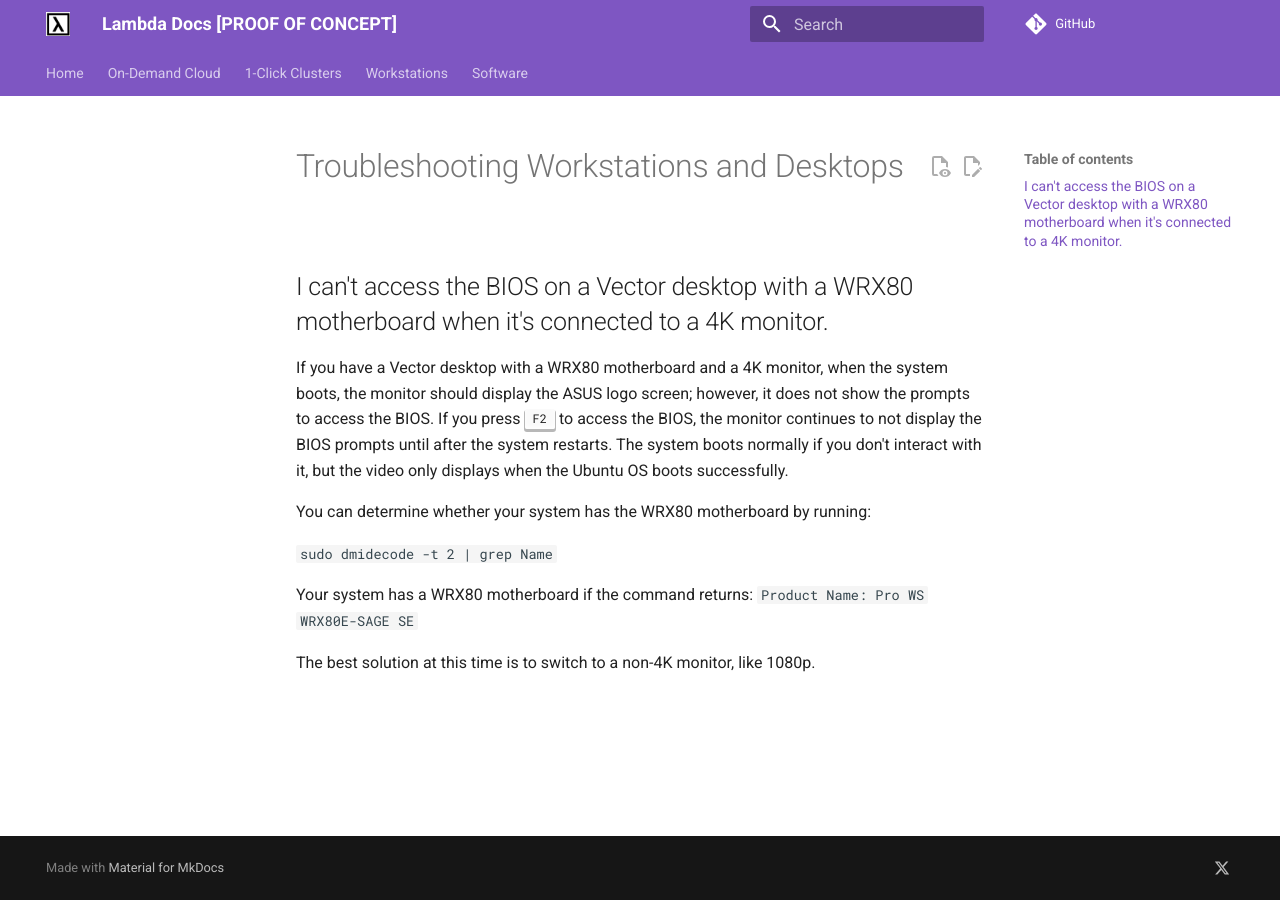
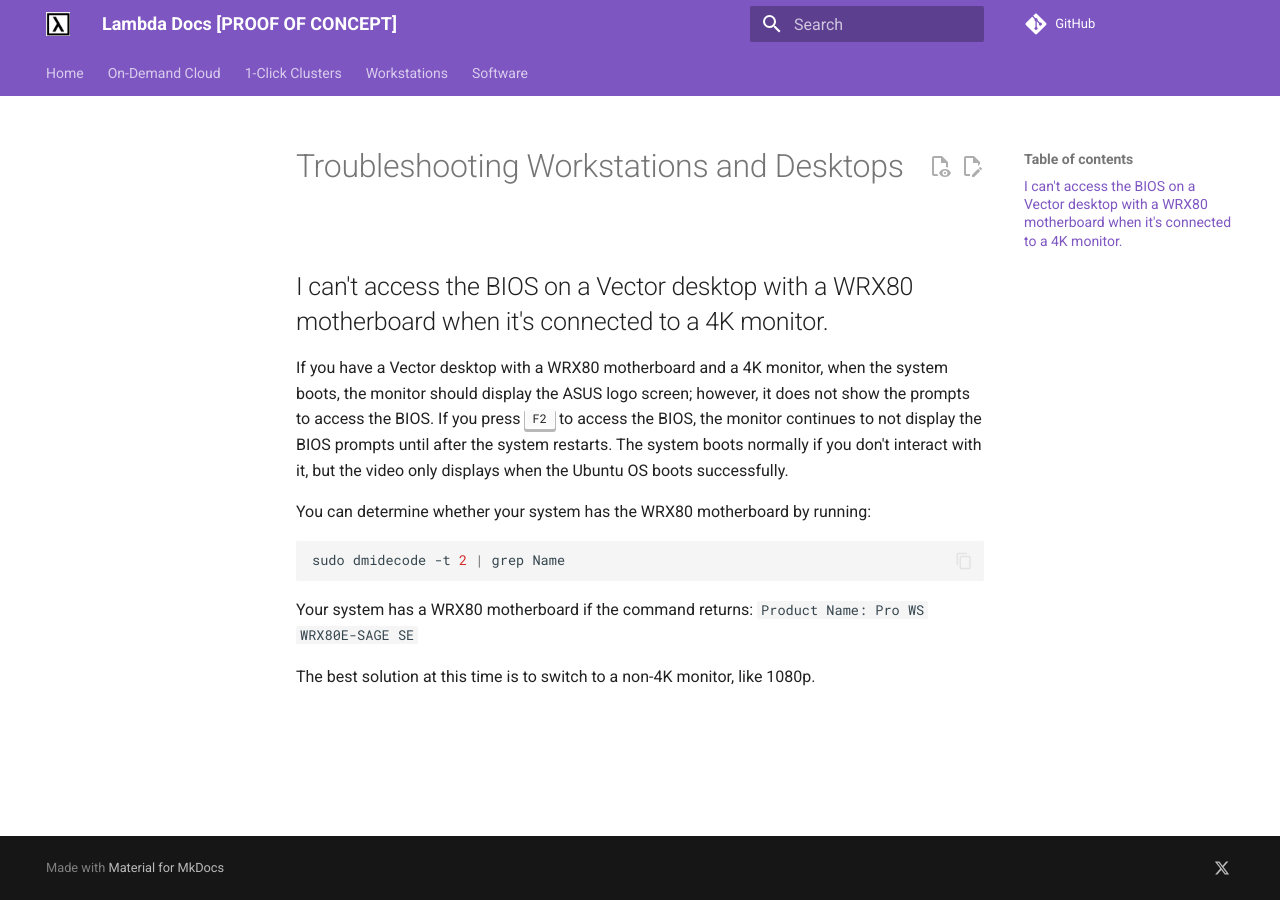
Before and after one commit to cbrownstein-lambda/lambda-docs-mkdocs, an MkDocs documentation site: the page built from docs/workstations/troubleshooting.md, in a window 1280 px wide. Built offline with MkDocs 1.6.1 and Material for MkDocs 9.7.7, drawn with Linux system fonts in a browser that asks for light colours; a script that is not in the unit is left out; comment, search, counter and statistics services are not loaded.

Commit message:
Update docs/workstations/troubleshooting.md
Cool, this is all stuff we should capture in the style guide, or in the readme here.

Co-authored-by: Cody Brownstein <105375373+cbrownstein-lambda@users.noreply.github.com>

````diff
--- a/docs/workstations/troubleshooting.md
+++ b/docs/workstations/troubleshooting.md
@@ -6,7 +6,9 @@
 
 You can determine whether your system has the WRX80 motherboard by running:
 
-```sudo dmidecode -t 2 | grep Name```
+``` bash
+sudo dmidecode -t 2 | grep Name
+```
 
 Your system has a WRX80 motherboard if the command returns: `Product Name: Pro WS WRX80E-SAGE SE`
 
````
